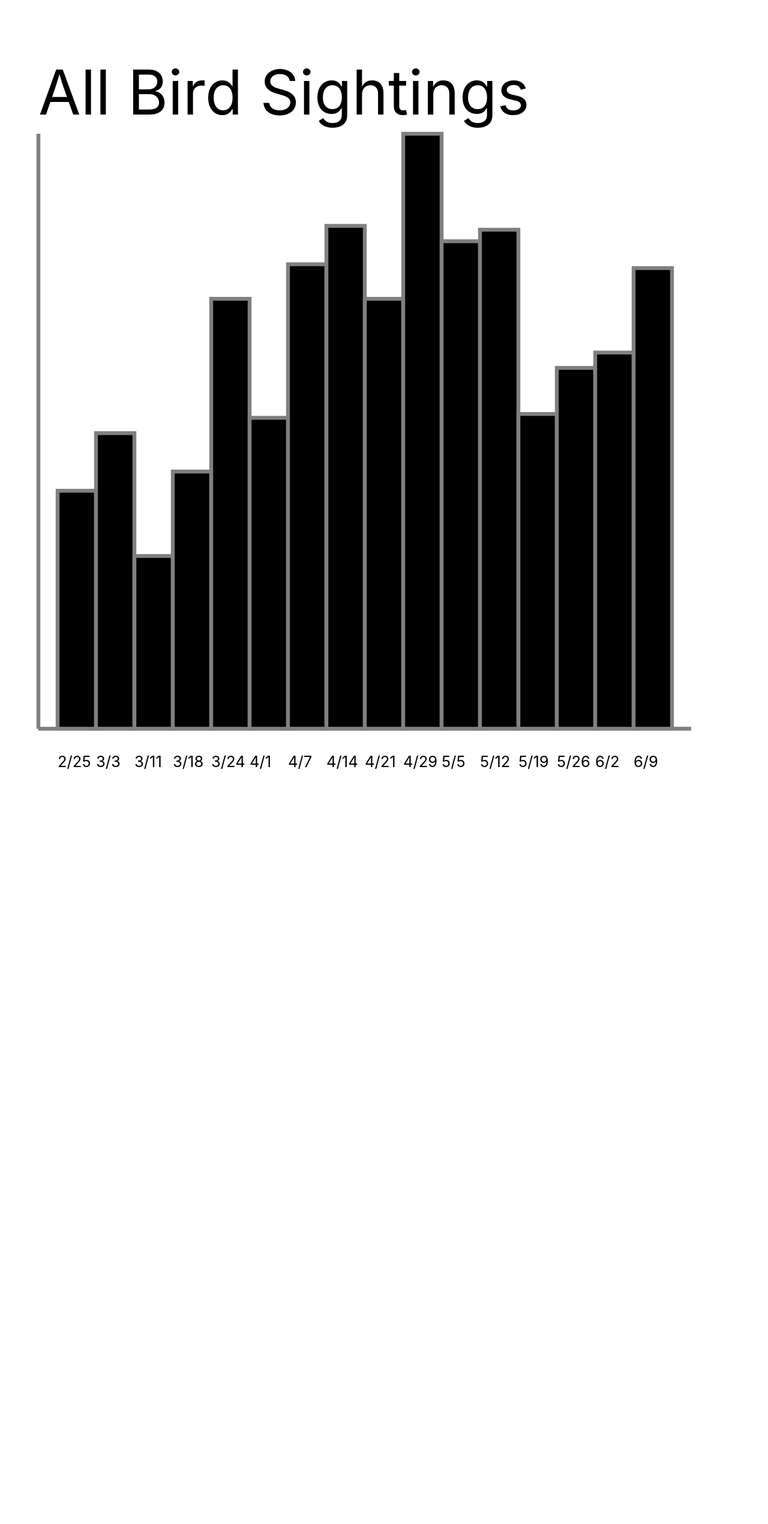
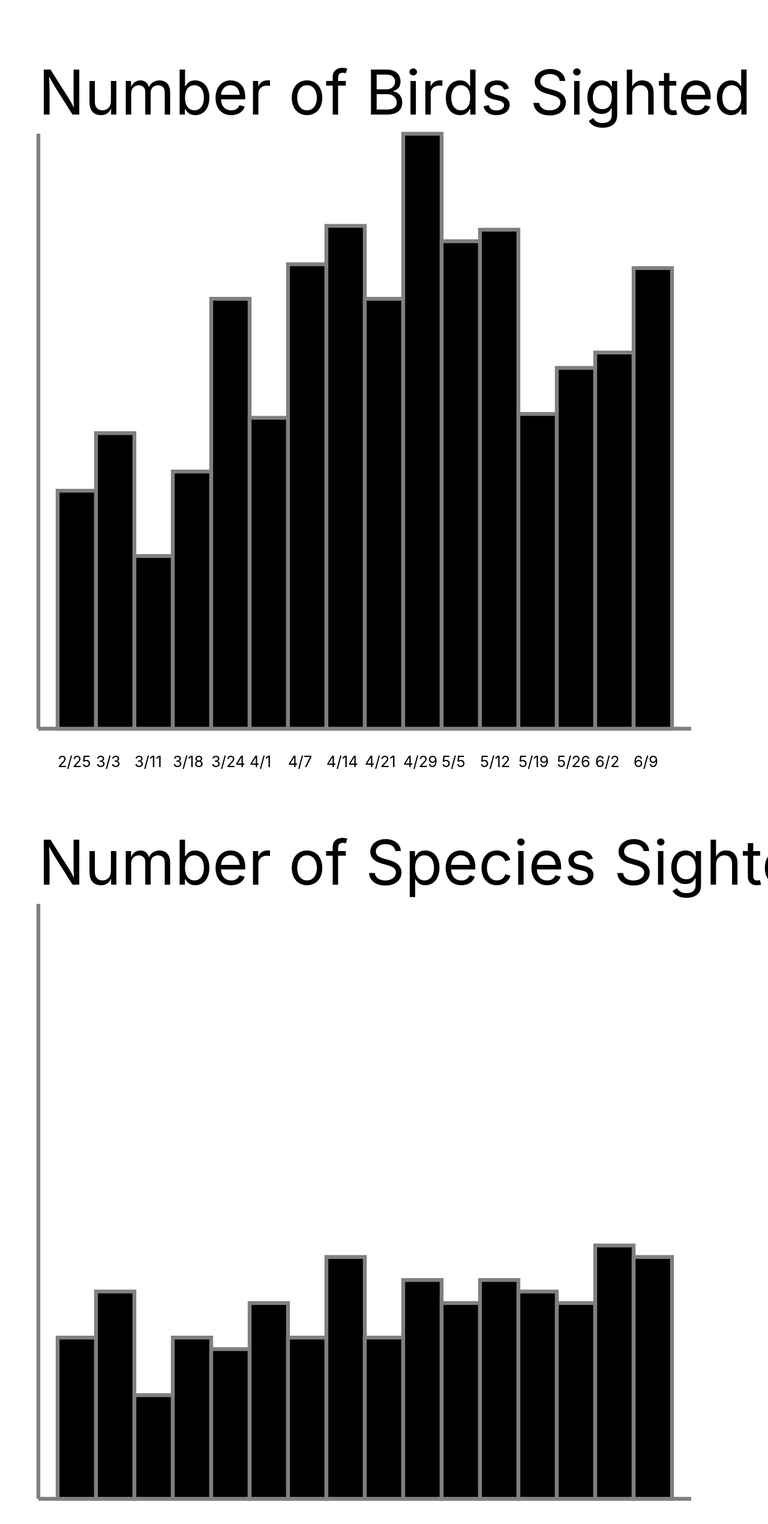
Before and after one commit to LucyWeltner/birdwatching_data, a React (Create React App) app in the folder birdwatching_app/: page / in a window 1280 px wide. Shown: the part 1312-3853 px from the top of the page at 60% size. Before the commit the page ends 2659 px from the top, so only its background shows below. Built offline with nearby package versions, Linux system fonts and the light colour scheme.

Commit message:
Displays a graph of the number of species seen each day.

```diff
--- a/birdwatching_app/src/App.js
+++ b/birdwatching_app/src/App.js
@@ -26,6 +26,13 @@ class App extends React.Component {
       totalsObj[allData[index].date] = date.reduce((total=0, sighting) => total + sighting)
     })
     return totalsObj
+  }
+
+  getDiversity() {
+    let allData = this.processData()
+    let numOfSpecies = allData.map(date => Object.values(date.birds).length)
+    console.log("numOfSpecies", numOfSpecies)
+    return numOfSpecies
   }
 
   getSightings() {
@@ -74,7 +81,10 @@ class App extends React.Component {
           <Graph title={this.state.title.replace(/_/g, " ")} data={this.state.data} dates={this.getDates()}/>
         </div>
         <div id="allBirds">
-          <Graph title="All Bird Sightings" data={Object.values(this.getTotals())} dates={Object.keys(this.getTotals())}/>
+          <Graph title="Number of Birds Sighted" data={Object.values(this.getTotals())} dates={Object.keys(this.getTotals())}/>
+        </div>
+        <div id="birdDiversity">
+          <Graph title="Number of Species Sighted" data={this.getDiversity()} dates={Object.keys(this.getTotals())}/>
         </div>
       </div>
     );
```
Also changed, not shown: birdwatching_app/src/Components/search_menu.js (+0 -10 lines).
